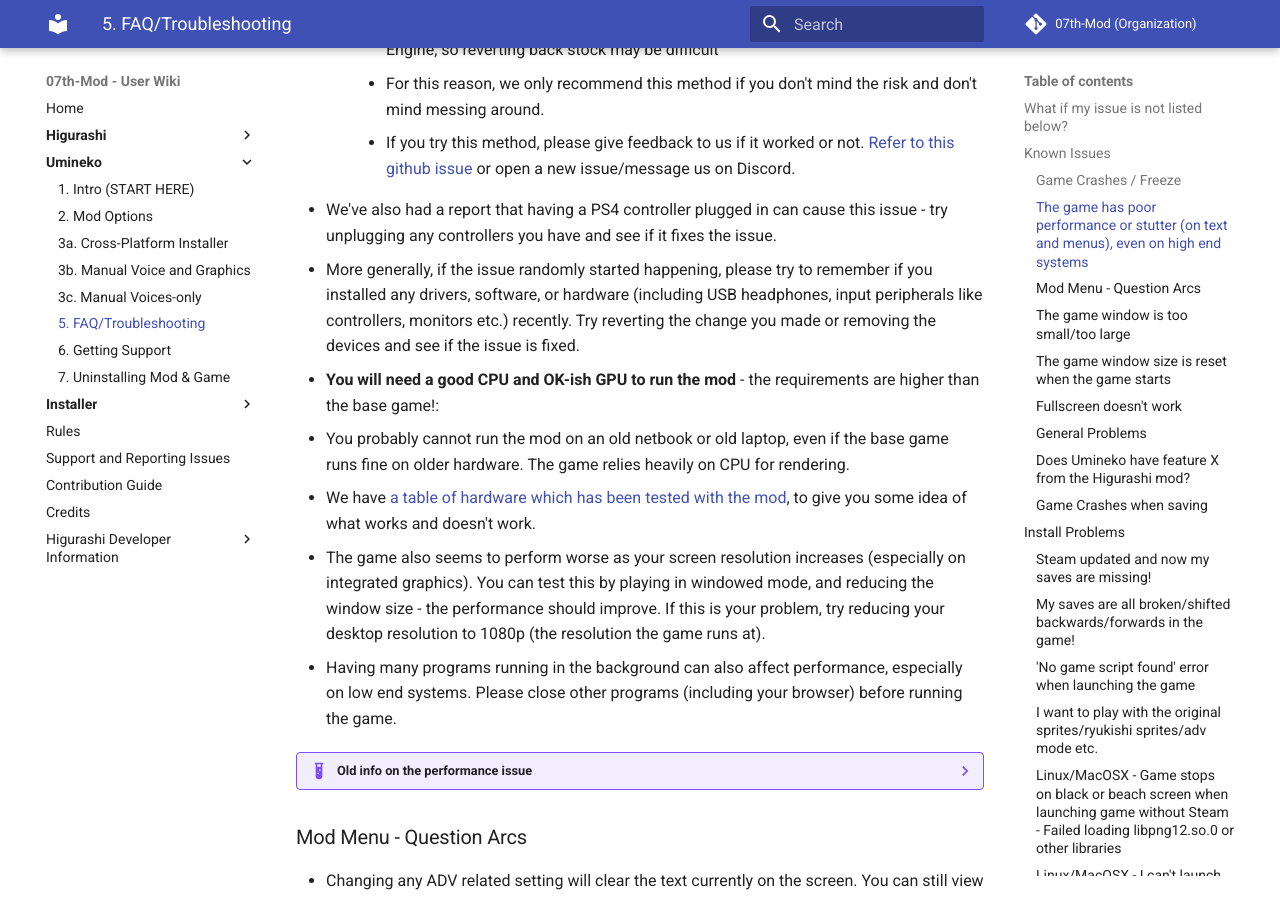
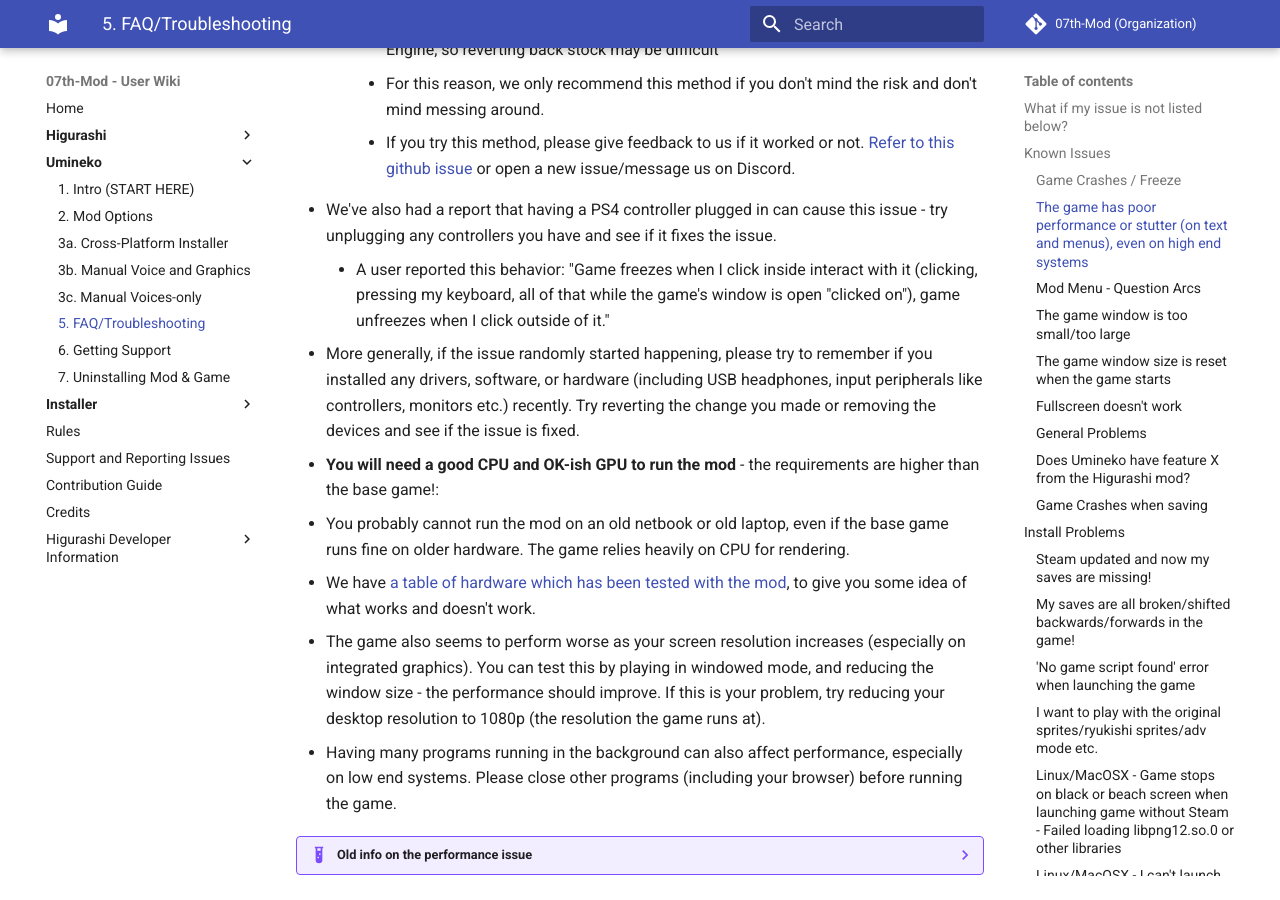
Before and after one commit to 07th-mod/wiki, an MkDocs documentation site: the page built from docs/Umineko/Umineko-Part-0-TroubleShooting-and-FAQ.md, in a window 1280 px wide and 900 px high, scrolled down 1446 px. Built offline with MkDocs 1.6.1 and Material for MkDocs 9.7.7, drawn with Linux system fonts in a browser that asks for light colours.

Commit message:
Update Umi FAQ regarding controller causing issues

```diff
--- a/docs/Umineko/Umineko-Part-0-TroubleShooting-and-FAQ.md
+++ b/docs/Umineko/Umineko-Part-0-TroubleShooting-and-FAQ.md
@@ -43,6 +43,7 @@
         - If you try this method, please give feedback to us if it worked or not. [Refer to this github issue](https://github.com/07th-mod/umineko-question/issues/181) or open a new issue/message us on Discord.
 
 - We've also had a report that having a PS4 controller plugged in can cause this issue - try unplugging any controllers you have and see if it fixes the issue.
+    - A user reported this behavior: "Game freezes when I click inside interact with it (clicking, pressing my keyboard, all of that while the game's window is open "clicked on"), game unfreezes when I click outside of it."
 
 - More generally, if the issue randomly started happening, please try to remember if you installed any drivers, software, or hardware (including USB headphones, input peripherals like controllers, monitors etc.) recently. Try reverting the change you made or removing the devices and see if the issue is fixed.
 
```
